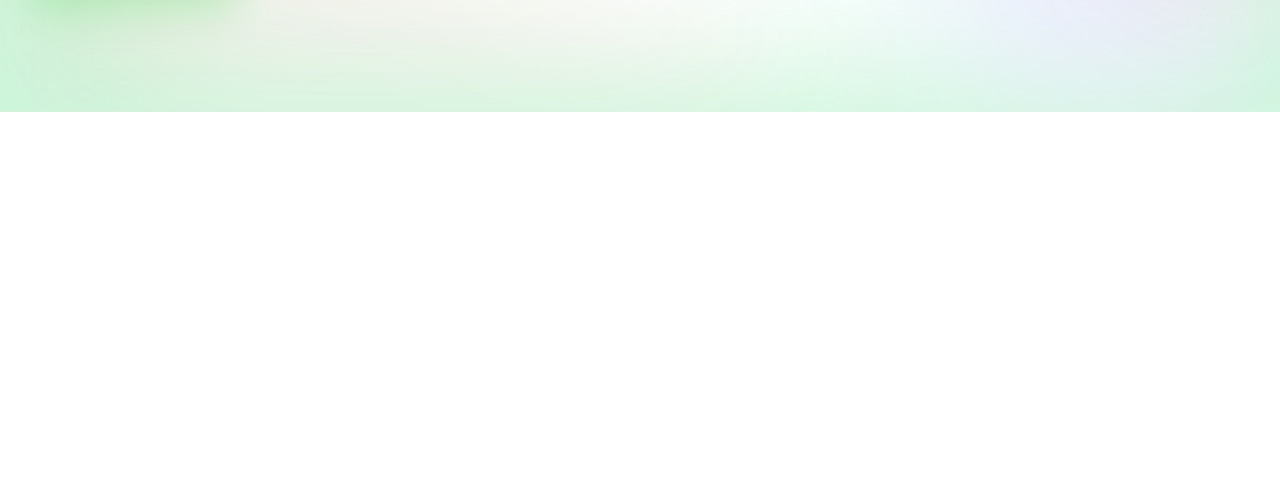
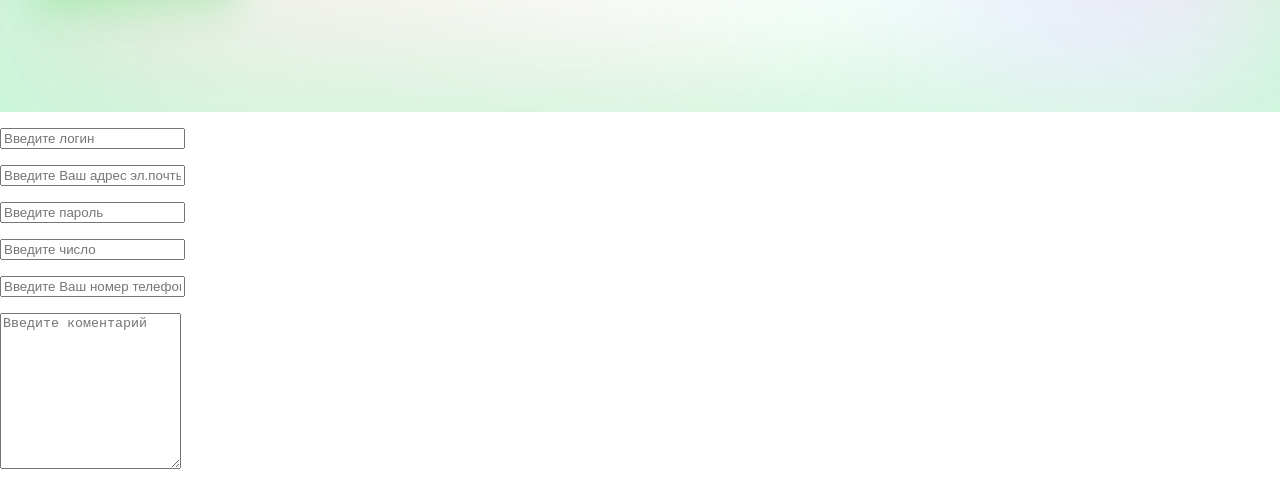
Before and after one commit to vladislav0282/green-corp-landing, a plain HTML site: page index.html in a window 1280 px wide. Shown: the part 707-1196 px from the top of the page. Before the commit the page ends 819 px from the top, so only its background shows below. Drawn offline with Linux system fonts and the light colour scheme.

Commit message:
Форма контакты телефон

```diff
--- a/index.html
+++ b/index.html
@@ -28,5 +28,25 @@
             <img class="about__image" src="img/solar-panel.png">
         </div>
     </section>
+    <form>
+        <p>
+            <input type="text" placeholder="Введите логин">
+        </p>
+        <p>
+            <input type="email" placeholder="Введите Ваш адрес эл.почты">
+        </p>
+        <p>
+            <input type="password" placeholder="Введите пароль">
+        </p>
+        <p>
+            <input type="number" placeholder="Введите число">
+        </p>
+        <p>
+            <input type="tel" placeholder="Введите Ваш номер телефона">
+        </p>
+        <p>
+            <textarea rows="10" placeholder="Введите коментарий"></textarea>
+        </p>
+    </form>
 </body>
 </html>
```
